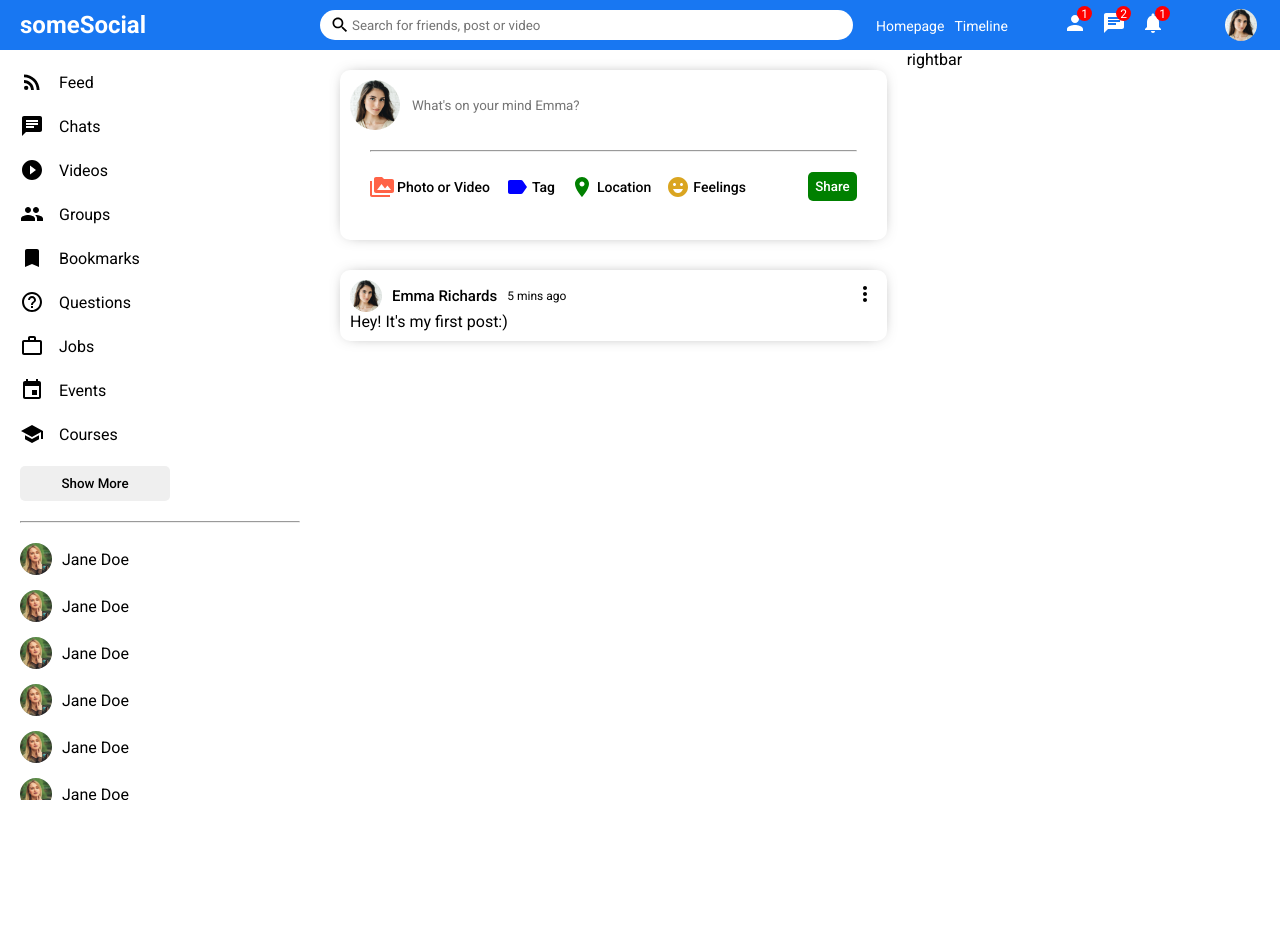
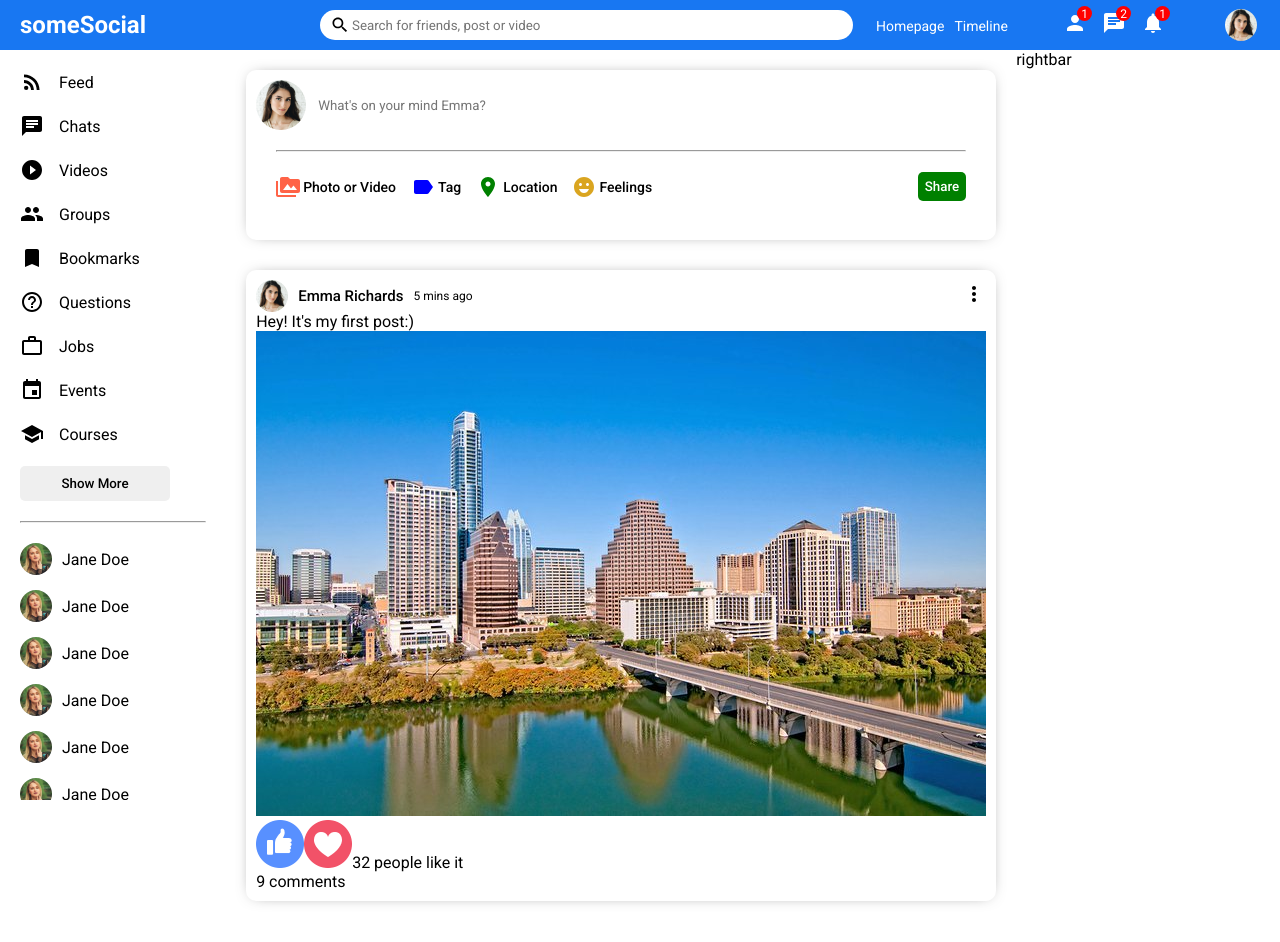
Before and after one commit to jpzambranoleon/React-Social-App, a React (Create React App) app: page / in a window 1280 px wide. Shown: the top 942 px of the page. Before the commit the page ends 800 px from the top, so only its background shows below. Built offline with nearby package versions, Linux system fonts and the light colour scheme.

Commit message:
updated Post.jsx

```diff
--- a/src/components/post/Post.jsx
+++ b/src/components/post/Post.jsx
@@ -17,7 +17,17 @@ export default function Post() {
                 </div>
                 <div className="postCenter"></div>
                     <span className="postText">Hey! It's my first post:)</span>
-                <div className="postBottom"></div>
+                    <img className="postImg" src="assets/post/post1.jpg" alt="" />
+                <div className="postBottom">
+                    <div className="postBottomLeft">
+                        <img className="likeIcon" src="assets/like.png" alt="" />
+                        <img className="likeIcon" src="assets/heart.png" alt="" />
+                        <span className="postlikeCounter">32 people like it</span>
+                    </div>
+                    <div className="postBottomRight">
+                        <span className="postCommentText">9 comments</span>
+                    </div>
+                </div>
             </div>
         </div>
     )
```
